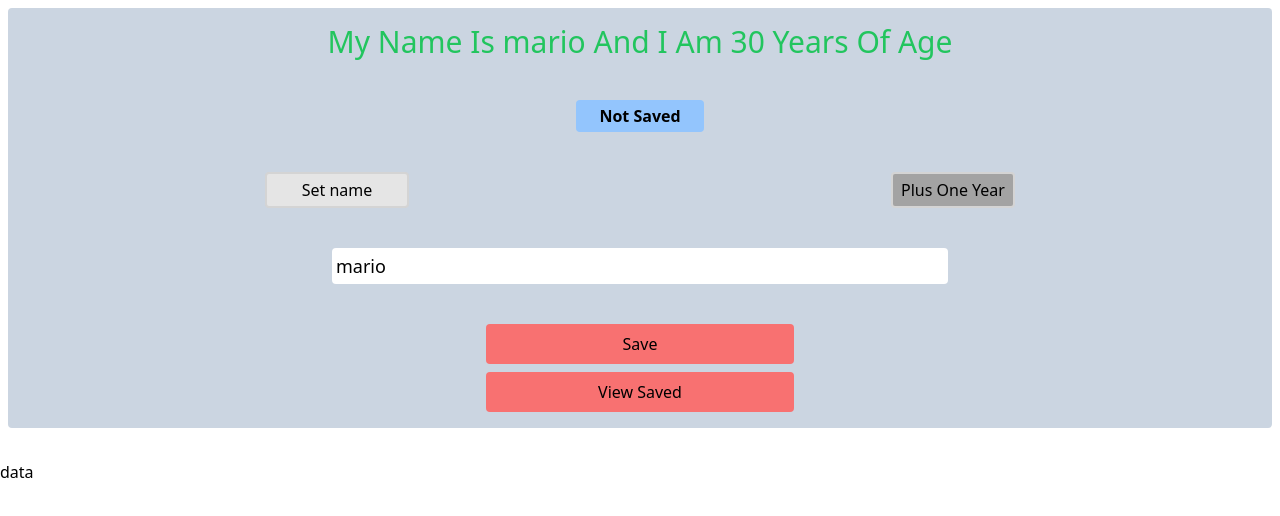
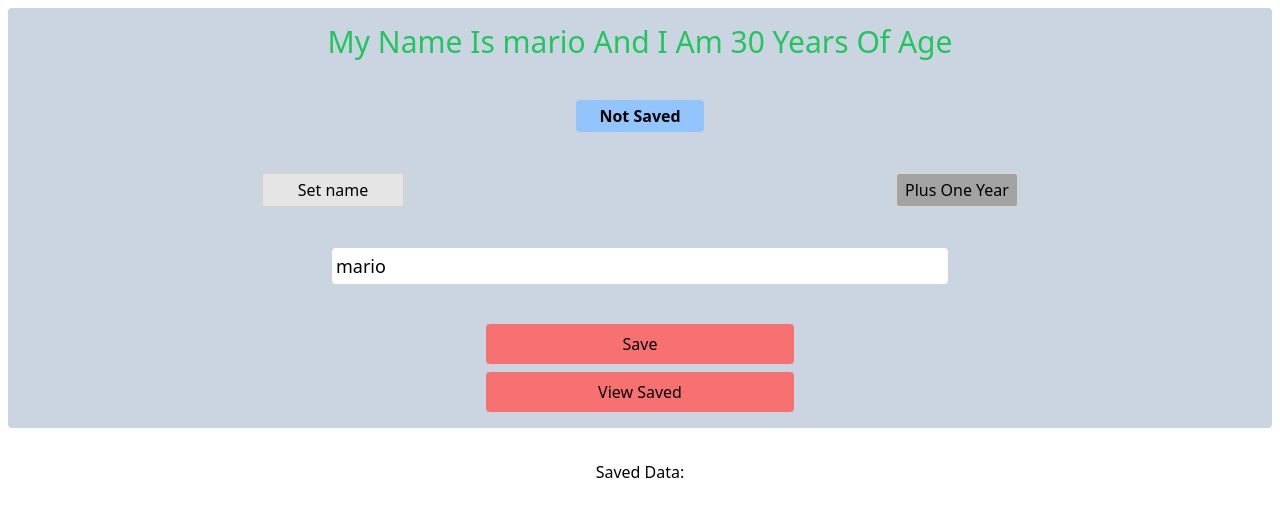
Before and after one commit to McBryan-dev/DOJO_BLOG, a Vue app: page / in a window 1280 px wide. Shown: the top 516 px of the page. Built offline with nearby package versions, Linux system fonts and the light colour scheme.

Commit message:
Final Commit

```diff
--- a/src/views/Home.vue
+++ b/src/views/Home.vue
@@ -7,7 +7,7 @@
       <strong>{{full}}</strong>
     </div>
     <br />
-    <div class="flex justify-center text-center align-center">
+    <div class="flex justify-center text-center align-center gap-4">
       <button @click="handleClick" class="bg-neutral-200 w-36 rounded text-black-200 mx-auto p-1 border-2 border-neutral-300" >Set name</button>
       <button @click="age++, changeVal" class="mx-auto bg-neutral-400 rounded text-back-200 p-1 px-2 border-2 border-neutral-300">Plus One Year</button>
     </div>
@@ -20,8 +20,11 @@
 
   <br />
 
-  <div>
-    {{fetched}}
+  <div class="align-center text-center gap-4">
+    {{fetched}}:
+    <div ref="outputId" id="outputId" class="text-center align-ceter justify-center flex flex-col" >
+
+    </div>
   </div>
 
 </template>
@@ -35,12 +38,12 @@
     name: 'home',
 
     setup() {
-      const  name= ref("mario")
+      const name= ref("mario")
       const age = ref(30)
 
       const full = ref("Not Saved")
 
-      const fetched = ref("data")
+      const fetched = ref("Saved Data")
 
       const handleClick = () => {
         name.value= 'luigi'
@@ -94,8 +97,6 @@
 
         full.value = 'Loading...';
 
-        fetched.value = 'Saved Data';
-
         console.log('fetching..')
         try {
           const res = await fetch('http://localhost:3000/posts',
@@ -105,11 +106,15 @@
 
           const data = await res.json();
 
+          const output = document.getElementById('outputId')
+
           if(!data) {
             console.log(error)
           } else {
-            fetched.value = data.map((cont) => (
-             cont.name
+            output.innerHTML = data.map((cont) => (
+              `<div class="p-2">
+                <h1 class="p-2 bg-slate-400 w-36 mx-auto text-center rounded">${cont.name} is ${cont.age}</h1>
+              </div>`
             ))
           }
 
```
Also changed, not shown: server.json (+10 -0 lines).
